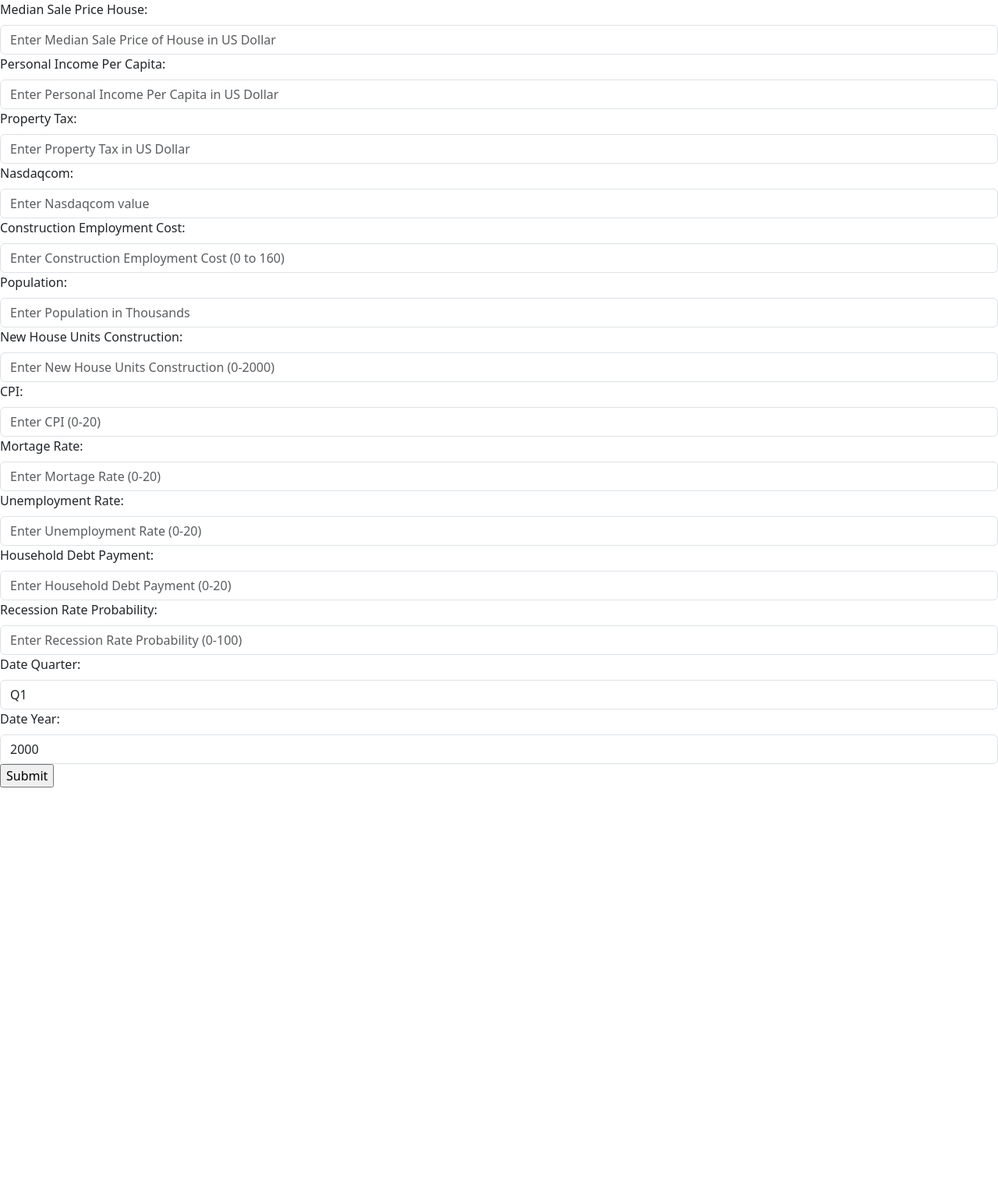
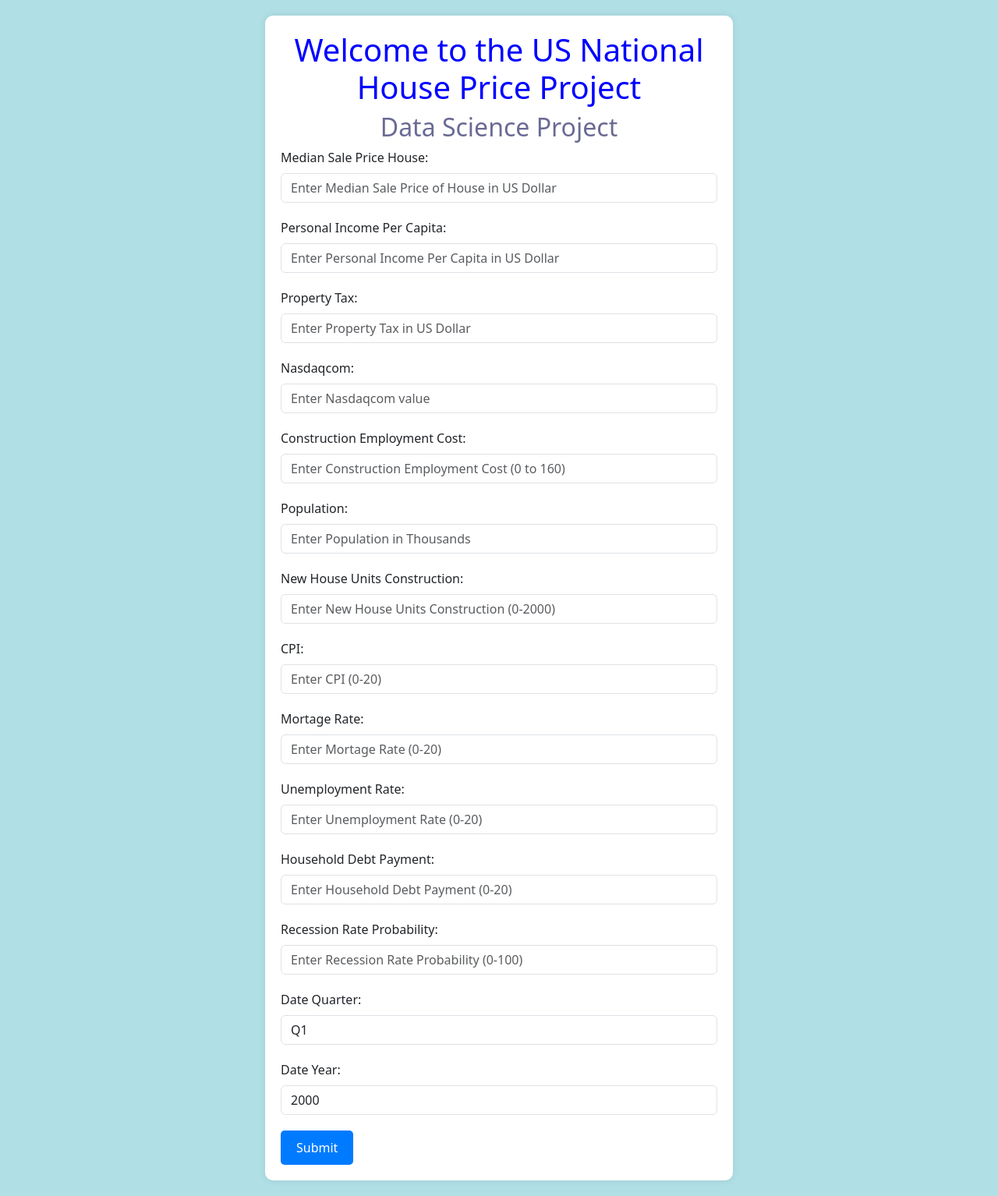
Before and after one commit to eliyaschozhakkad/US_National_House_Price_Project, a Flask app: page /predict in a window 1280 px wide. Shown: the whole page at 78% size. Before the commit the page ends 1010 px from the top, so only its background shows below. Run offline with Flask 3, Linux system fonts and the light colour scheme.

Commit message:
Completed

```diff
--- a/templates/form.html
+++ b/templates/form.html
@@ -1,38 +1,69 @@
-<html>
+<!DOCTYPE html>
+<html lang="en">
 <head>
+    <meta charset="UTF-8">
+    <meta http-equiv="X-UA-Compatible" content="IE=edge">
+    <meta name="viewport" content="width=device-width, initial-scale=1.0">
+    <title>US National House Price Project Form</title>
+    <link href="https://cdn.jsdelivr.net/npm/bootstrap@5.3.0/dist/css/bootstrap.min.css" rel="stylesheet" integrity="sha384-9ndCyUaIbzAi2FUVXJi0CjmCapSmO7SnpJef0486qhLnuZ2cdeRhO02iuK6FUUVM" crossorigin="anonymous">
     <style>
         body {
             background-color: powderblue;
+            padding: 20px;
         }
+
         h1 {
             color: blue;
             text-align: center;
         }
+
         h2 {
             color: rgb(106, 106, 149);
             text-align: center;
         }
+
         p {
             color: red;
         }
+
+        form {
+            max-width: 600px;
+            margin: auto;
+            background-color: #fff;
+            padding: 20px;
+            border-radius: 10px;
+            box-shadow: 0 0 10px rgba(0, 0, 0, 0.1);
+        }
+
+        .form-group {
+            margin-bottom: 20px;
+        }
+
+        input[type="submit"] {
+            background-color: #007bff;
+            color: #fff;
+            padding: 10px 20px;
+            border: none;
+            border-radius: 5px;
+            cursor: pointer;
+        }
+
+        input[type="submit"]:hover {
+            background-color: #0056b3;
+        }
     </style>
-    <meta charset="UTF-8" />
-    <meta http-equiv="X-UA-Compatible" content="IE=edge" />
-    <meta name="viewport" content="width=device-width, initial-scale=1.0" />
-    <title>Document</title>
-    <link
-      href="https://cdn.jsdelivr.net/npm/bootstrap@5.3.0/dist/css/bootstrap.min.css"
-      rel="stylesheet"
-      integrity="sha384-9ndCyUaIbzAi2FUVXJi0CjmCapSmO7SnpJef0486qhLnuZ2cdeRhO02iuK6FUUVM"
-      crossorigin="anonymous"
-    />
 </head>
+
+
   <body>
     <form action="{{url_for('predict_datapoint')}}" method="POST">
+      <h1>Welcome to the US National House Price Project</h1>
+      <h2>Data Science Project</h2>
+
+
       <div class="form-group">
         <label for="Median_Sale_Price_House" class="form-label"
-          >Median Sale Price House:</label
-        >
+          >Median Sale Price House:</label>
 
         <input
           type="text"
```
Also changed, not shown: README.md. Lines whose indentation alone changed are shown as unchanged.
